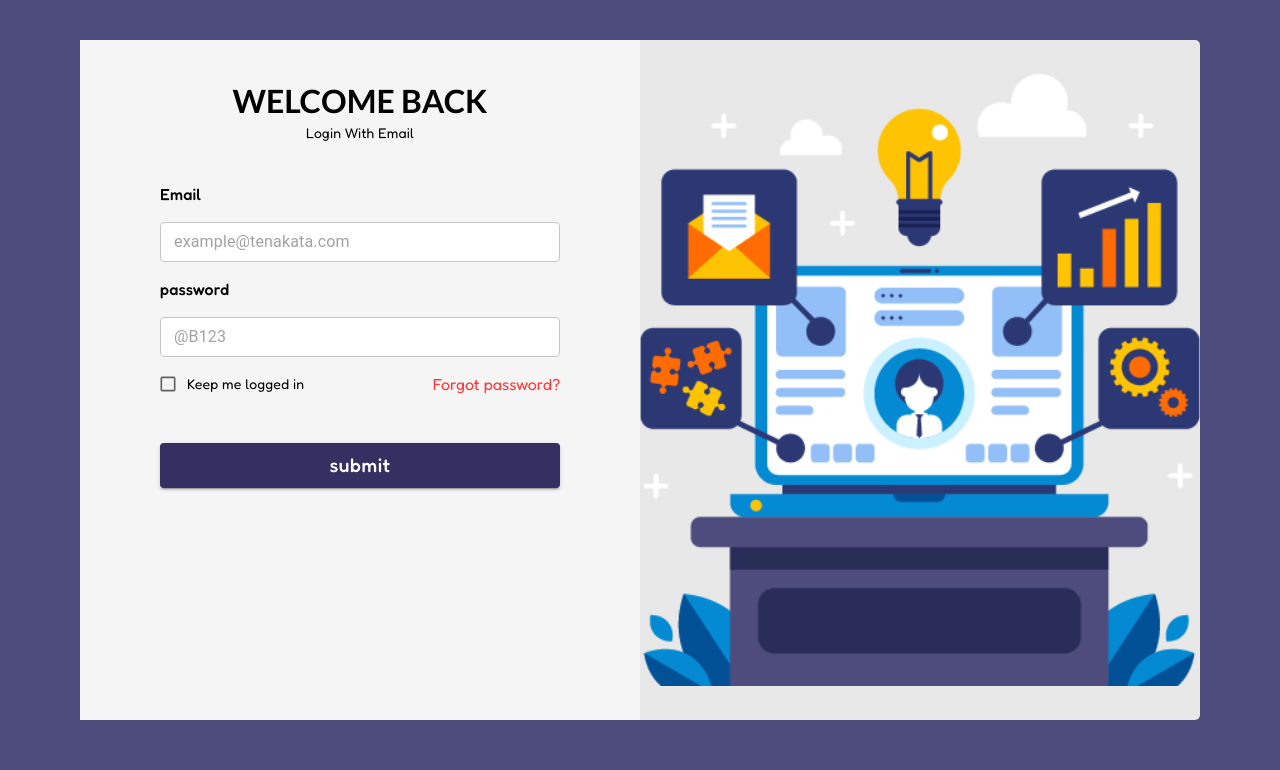
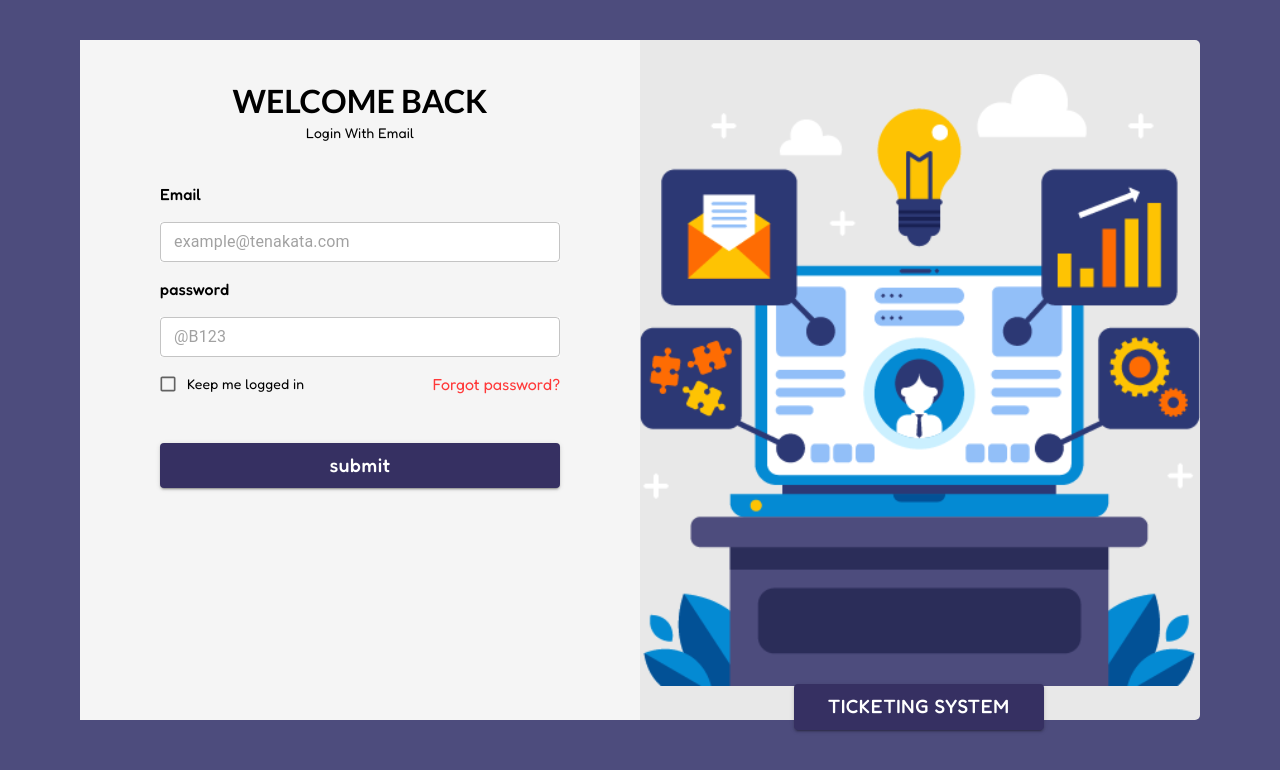
Before and after one commit to Naominm/ticket-management-system-frontend, a React (Vite) app: page / in a window 1280 px wide. Shown: the top 770 px of the page. Built offline with nearby package versions, Linux system fonts and the light colour scheme.

Commit message:
Feat: build the absolute position button

```diff
--- a/src/components/formComponent.tsx
+++ b/src/components/formComponent.tsx
@@ -8,7 +8,6 @@ import {
   Checkbox,
   Link,
   Button,
-  containerClasses,
 } from "@mui/material";
 import hero from "../assets/hero.svg";
 
@@ -200,6 +199,24 @@ function FormImageSection() {
         borderRadius: "0px 5px 5px 0",
       }}
     >
+      <Button
+        variant="contained"
+        size="small"
+        sx={{
+          backgroundColor: "var(--dark-background)",
+          position: "absolute",
+          bottom: 70,
+          left: "62%",
+          minHeight: "46px",
+          minWidth: "250px ",
+          zIndex: 5545,
+          borderRadius: "4px",
+          fontFamily: "var(--primary-font)",
+          fontSize: "1.2rem",
+        }}
+      >
+        Ticketing System
+      </Button>
       <Box
         component={"img"}
         src={hero}
```
